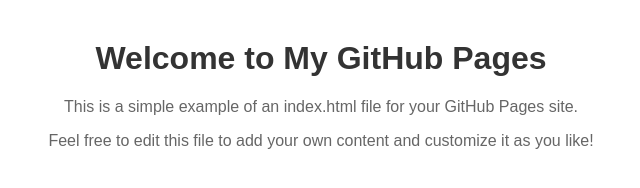
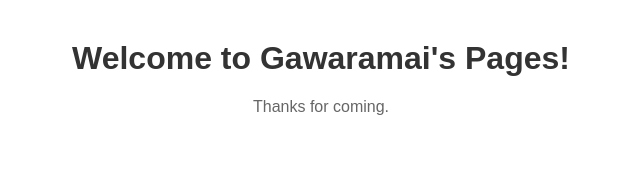
Before and after one commit to gawaramai/gawaramai.github.io, a plain HTML site: page index.html in a window 1280 px wide. Shown: the whole page, without its empty margins (319-959 px from the left). Drawn offline with Linux system fonts and the light colour scheme.

Commit message:
Add files via upload
ホームページ内の文言を修正

```diff
--- a/index.html
+++ b/index.html
@@ -3,7 +3,7 @@
 <head>
     <meta charset="UTF-8">
     <meta name="viewport" content="width=device-width, initial-scale=1.0">
-    <title>Welcome to My GitHub Pages</title>
+    <title>Welcome to Gawaramai's Pages</title>
     <style>
         body {
             font-family: Arial, sans-serif;
@@ -24,9 +24,8 @@
 </head>
 <body>
     <div class="container">
-        <h1>Welcome to My GitHub Pages</h1>
-        <p>This is a simple example of an index.html file for your GitHub Pages site.</p>
-        <p>Feel free to edit this file to add your own content and customize it as you like!</p>
+        <h1>Welcome to Gawaramai's Pages!</h1>
+        <p>Thanks for coming.</p>
     </div>
 </body>
 </html>
```
